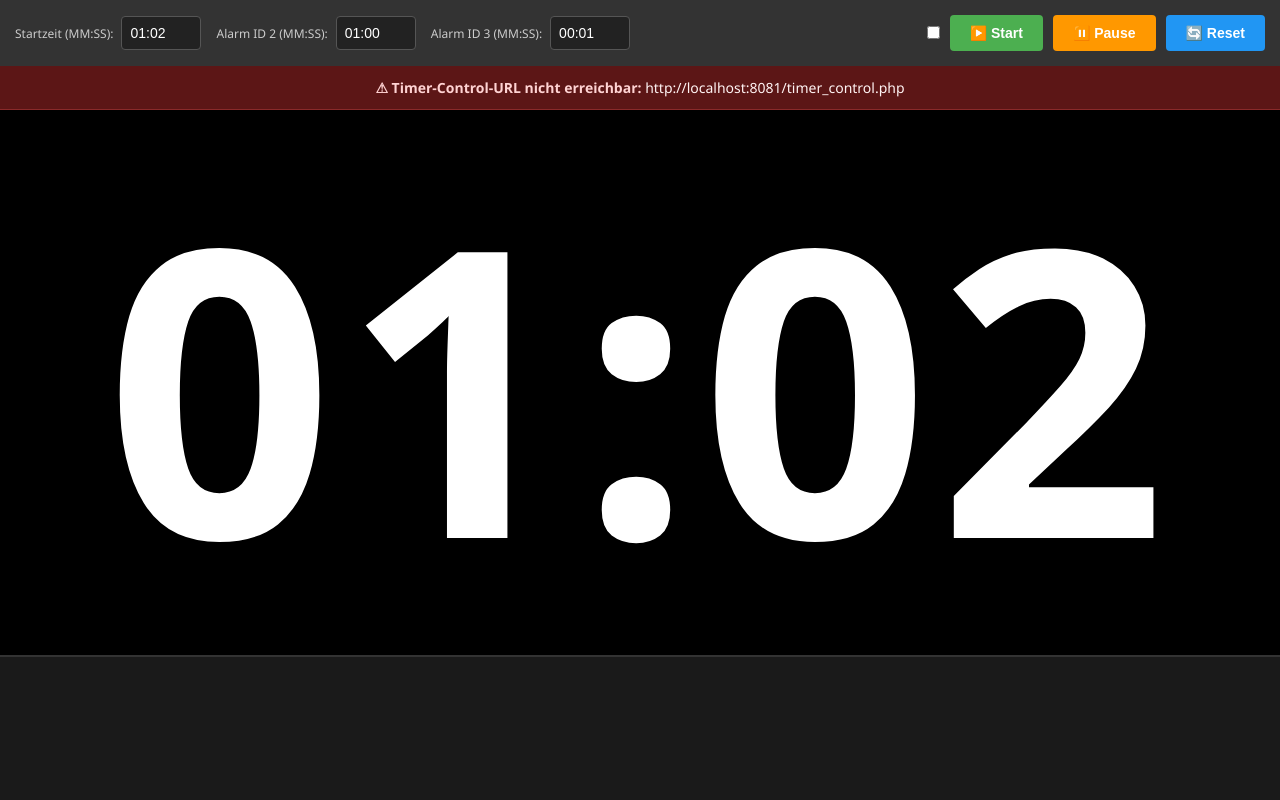
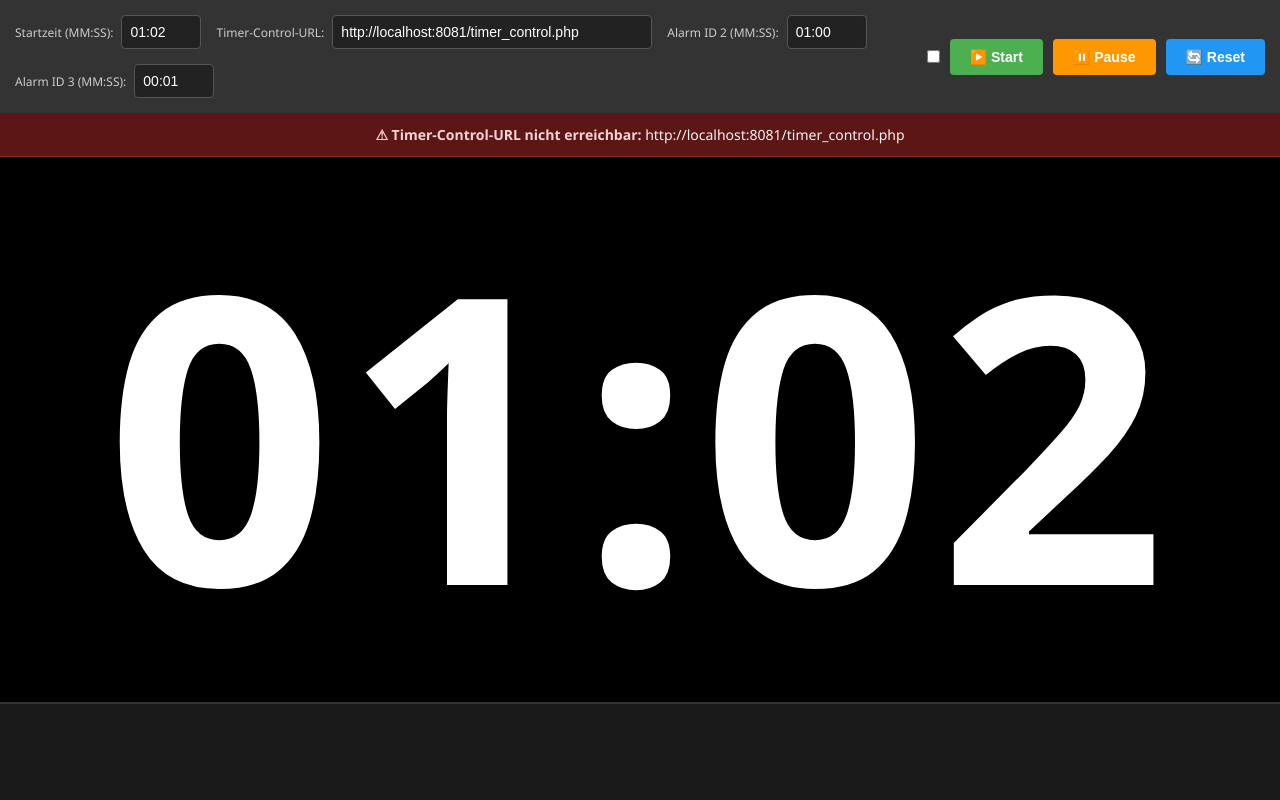
Before and after one commit to hjzimmer/volleyballturnier, a PHP site: page /php/Timer/countdown.php in a window 1280 px wide. Run offline with PHP 8.4, Linux system fonts and the light colour scheme.

Commit message:
make timerControlUrl editable on client

```diff
--- a/php/Timer/countdown.php
+++ b/php/Timer/countdown.php
@@ -124,6 +124,11 @@ function parseTimeValue($value) {
         .input-group input:focus {
             outline: none;
             border-color: #4CAF50;
+        }
+
+        .input-group input.url-input {
+            width: 320px;
+            max-width: min(60vw, 420px);
         }
 
         .buttons {
@@ -397,6 +402,10 @@ function parseTimeValue($value) {
                 <label for="startTime">Startzeit (MM:SS):</label>
                 <input type="text" id="startTime" value="<?php echo sprintf('%02d:%02d', floor($defaultStart/60), $defaultStart%60); ?>" pattern="[0-9]{1,2}:[0-9]{2}">
             </div>
+            <div class="input-group">
+                <label for="timerControlUrl">Timer-Control-URL:</label>
+                <input type="text" id="timerControlUrl" class="url-input" value="<?php echo htmlspecialchars($timerControlUrl, ENT_QUOTES, 'UTF-8'); ?>">
+            </div>
             <?php
             // Zeige Alarm-Zeitfelder basierend auf Config
             $alertCount = 0;
@@ -441,7 +450,6 @@ function parseTimeValue($value) {
     <script>
         // Sound-Konfiguration aus PHP
         const soundConfig = <?php echo json_encode($soundConfig); ?>;
-        const timerControlUrl = <?php echo json_encode($timerControlUrl); ?>;
 
         let startSeconds = <?php echo $defaultStart; ?>;
         let currentTime = startSeconds;
@@ -464,6 +472,7 @@ function parseTimeValue($value) {
         const pauseBtn = document.getElementById('pauseBtn');
         const statusIndicator = document.getElementById('statusIndicator');
         const startTimeInput = document.getElementById('startTime');
+        const timerControlUrlInput = document.getElementById('timerControlUrl');
         const timeInputs = document.querySelector('.time-inputs');
         //timeInputs.style.display = 'none';  // makes time inputs invisible
         const alertInfo = document.getElementById('alertInfo');
@@ -473,19 +482,29 @@ function parseTimeValue($value) {
         // Initialisiere Anzeige
         updateDisplay();
 
+        function getTimerControlUrl() {
+            return timerControlUrlInput.value.trim();
+        }
+
         // Wrapper: führt fetch auf timerControlUrl aus und aktualisiert Banner
         async function timerControlFetch(options = {}) {
+            const currentTimerControlUrl = getTimerControlUrl();
+            if (!currentTimerControlUrl) {
+                timerControlWarning.innerHTML = '<strong>&#9888; Timer-Control-URL fehlt.</strong>';
+                timerControlWarning.classList.add('visible');
+                return null;
+            }
             const controller = new AbortController();
             const timeoutId = setTimeout(() => controller.abort(), 3000);
             try {
-                const response = await fetch(timerControlUrl, {
+                const response = await fetch(currentTimerControlUrl, {
                     ...options,
                     signal: controller.signal
                 });
                 timerControlWarning.classList.remove('visible');
                 return response;
             } catch (err) {
-                timerControlWarning.innerHTML = `<strong>&#9888; Timer-Control-URL nicht erreichbar:</strong> ${timerControlUrl}`;
+                timerControlWarning.innerHTML = `<strong>&#9888; Timer-Control-URL nicht erreichbar:</strong> ${currentTimerControlUrl}`;
                 timerControlWarning.classList.add('visible');
                 return null;
             } finally {
```
